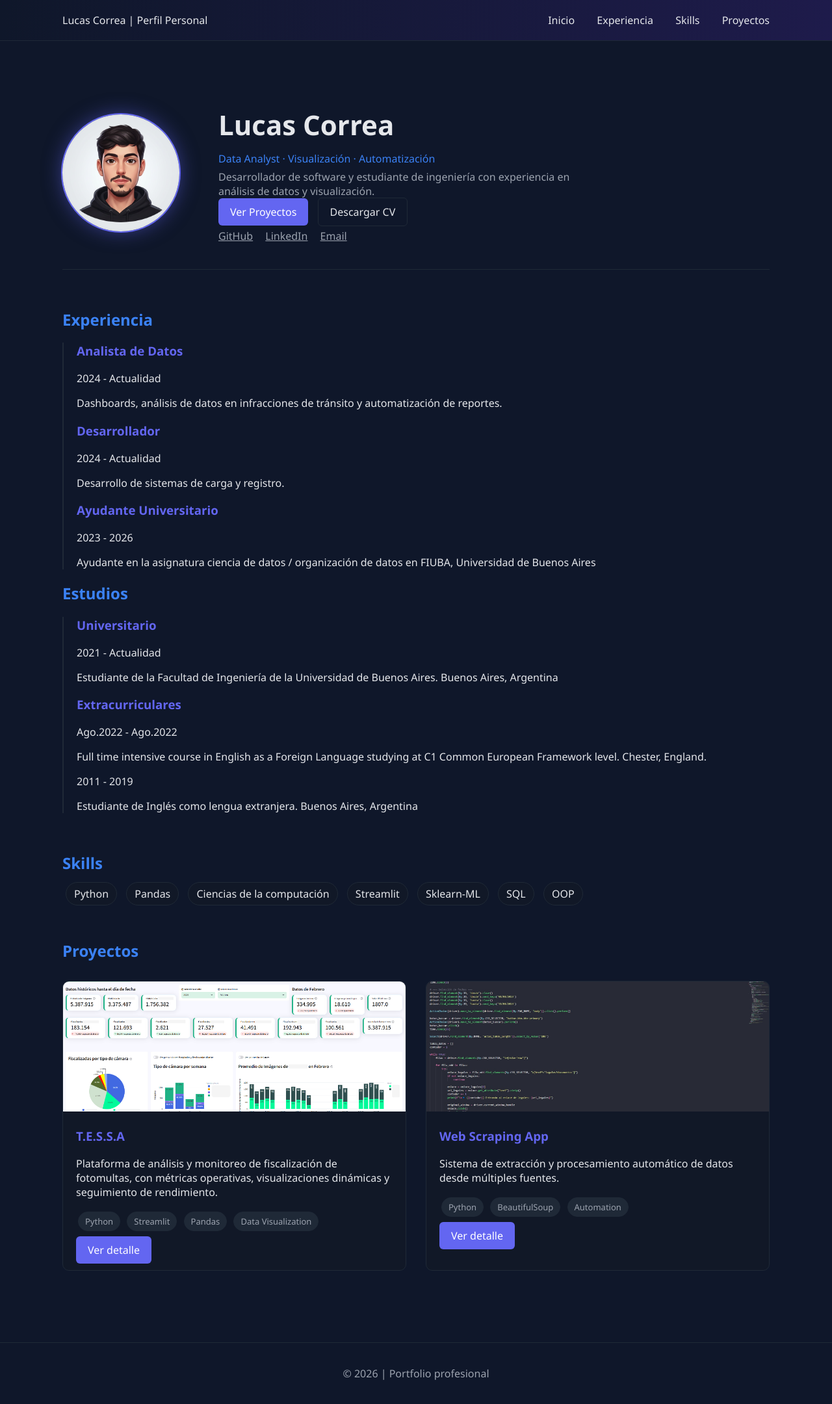
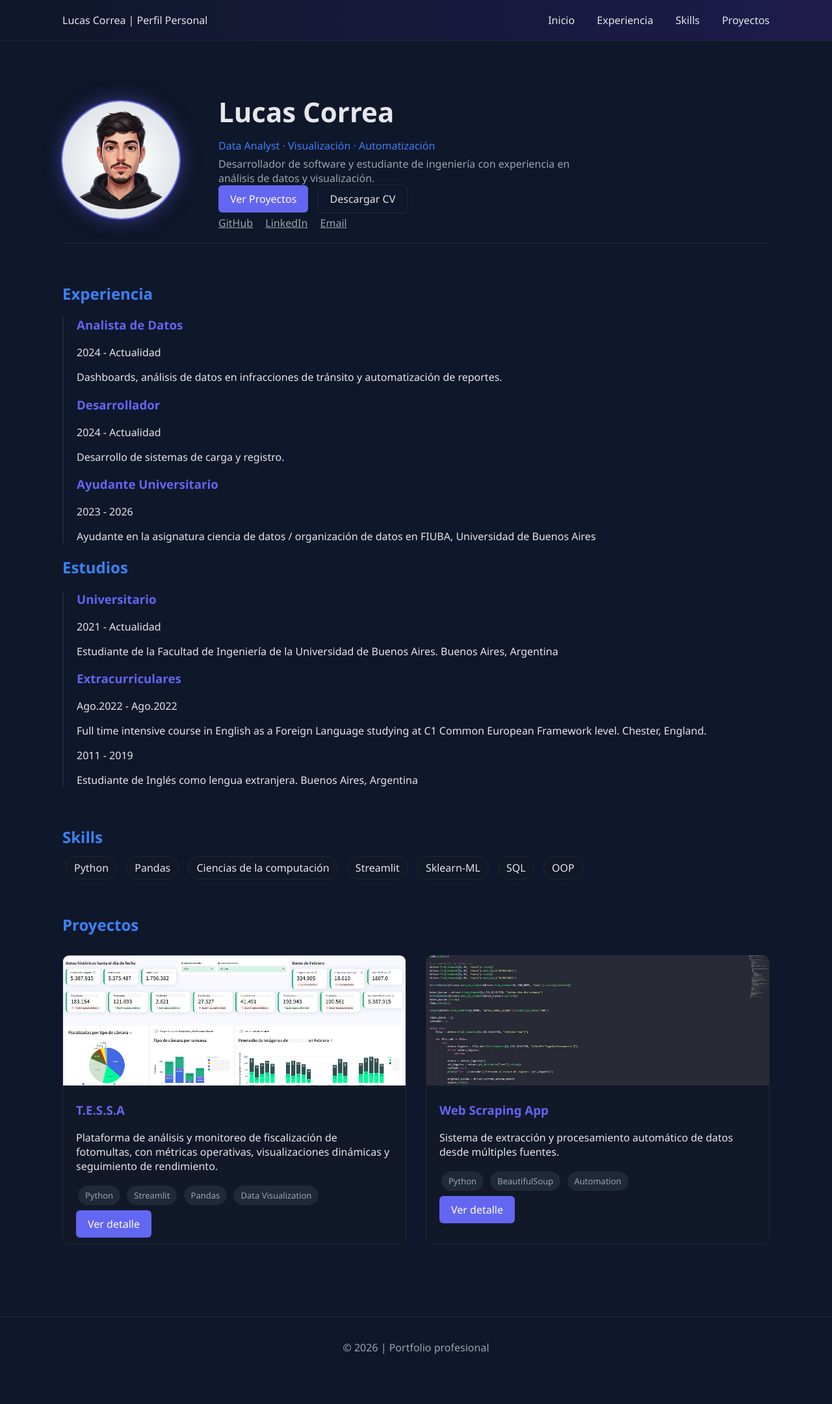
Before and after one commit to LucasVCorrea/Portfolio, a Jekyll site: the page built from docs/index.md, in a window 1280 px wide. Shown: the whole page at 65% size. Built offline with Jekyll 4.4.1, drawn with Linux system fonts in a browser that asks for light colours; after the commit the page ends 2120 px from its top, so only the background shows below that.

Commit message:
Update style.css

```diff
--- a/docs/assets/css/style.css
+++ b/docs/assets/css/style.css
@@ -300,7 +300,7 @@ h2 {
 /* ============================= */
 
 .hero {
-  padding: 50px 0 40px 0; /* menos espacio arriba y abajo */
+  padding: 30px 0 20px 0; /* menos espacio arriba y abajo */
 }
 
 .hero-text h1 {
```
